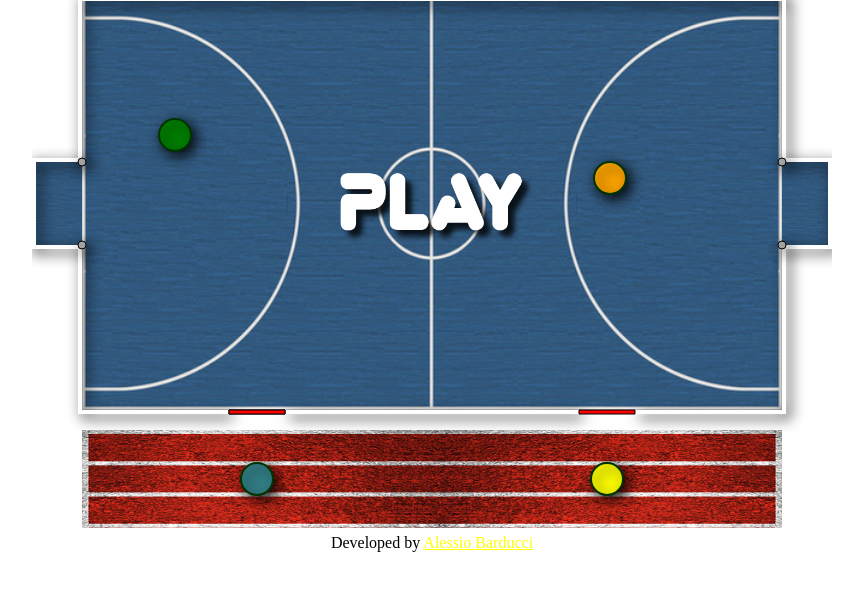
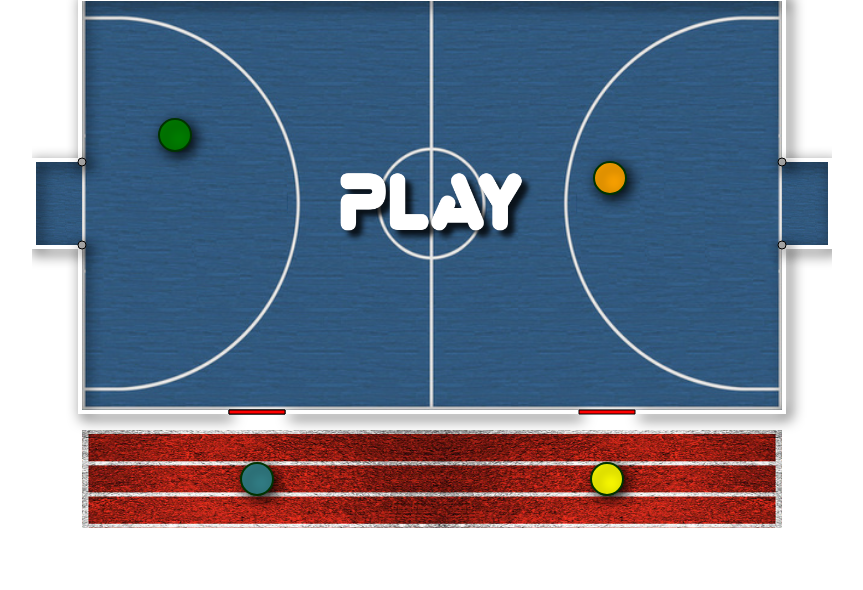
Before and after one commit to alebar12/insane-soccer, a website built with Vite: page index.html in a window 1280 px wide. Shown: the part 88-678 px from the top of the page, without its empty margins (208-1071 px from the left). Built offline with nearby package versions, Linux system fonts and the light colour scheme; files whose address does not match are found by name; what ts-bus would draw is missing.

Commit message:
chore: changed information into index html

```diff
--- a/index.html
+++ b/index.html
@@ -4,9 +4,9 @@
         <meta charset="UTF-8">
 		<link rel="shortcut icon" href="favicon.png" type="image/x-icon">
 		<link rel="icon" href="favicon.png" type="image/x-icon">
-        <title>InsaneSoccer - HTML5 Game by Alessio Barducci</title>
+        <title>Insane Soccer</title>
 		<meta name="description" content="An exciting and insane HTML5 soccer game. Realized by Alessio Barducci">
-		<meta name="keywords" content="html, html5, game, flash, soccer, insane, alessio, barducci, canvas, online, play, javascript">
+		<meta name="keywords" content="html, html5, game, flash, soccer, insane, alessio, barducci, canvas, online, play, typescript">
 		 <meta name="author" content="Alessio Barducci">
 		<META NAME="ROBOTS" CONTENT="INDEX, FOLLOW">
     </head>
@@ -29,9 +29,6 @@
 				</form>
 			</div>
 		</div>
-		<div id="credits">
-			Developed by <a href="http://alessiobarducci.altervista.org" target="_blank">Alessio Barducci</a>
-		</div>
 
 		<script type="module" src="/src/main.ts"></script>
     </body>
```
